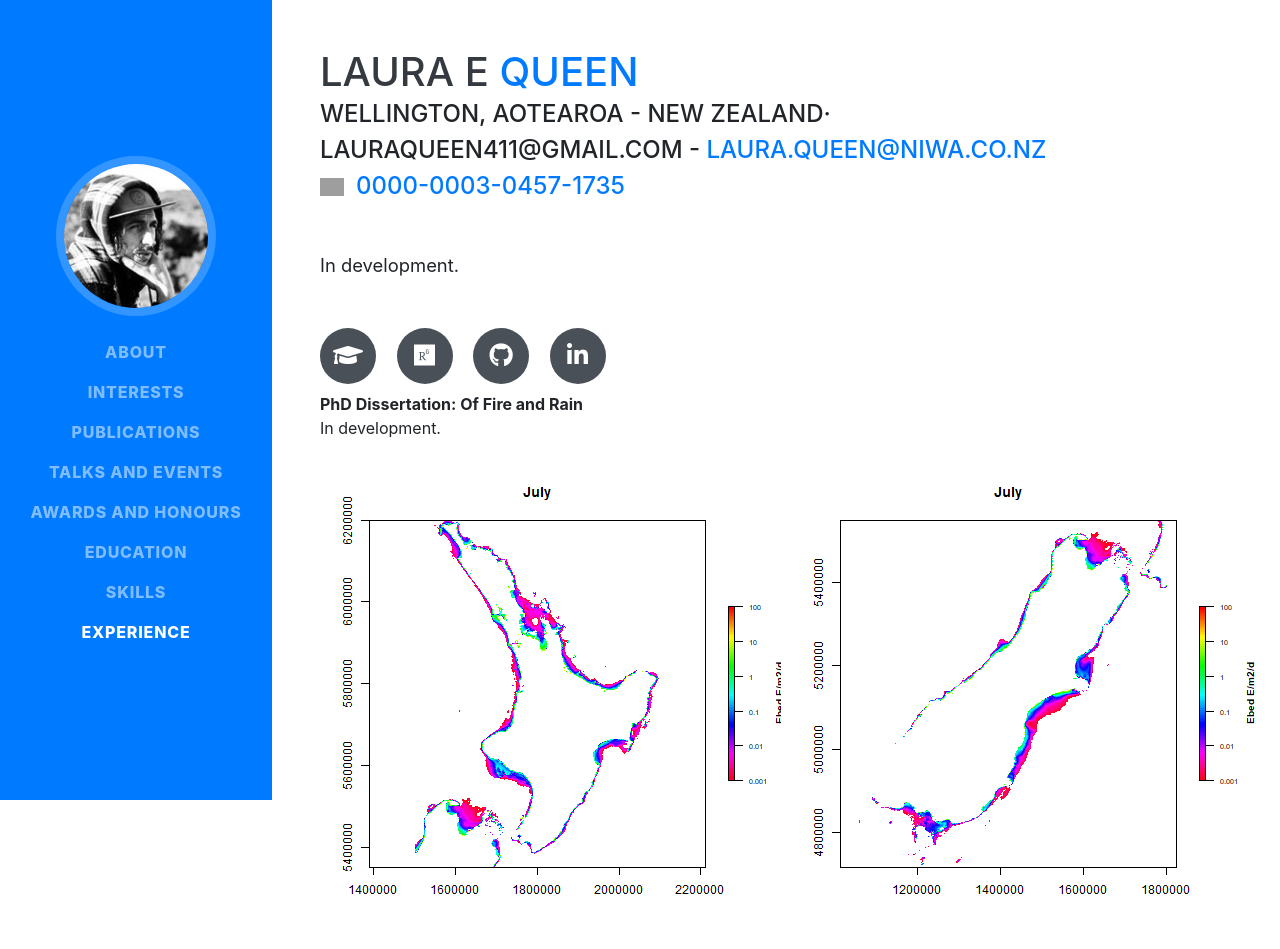
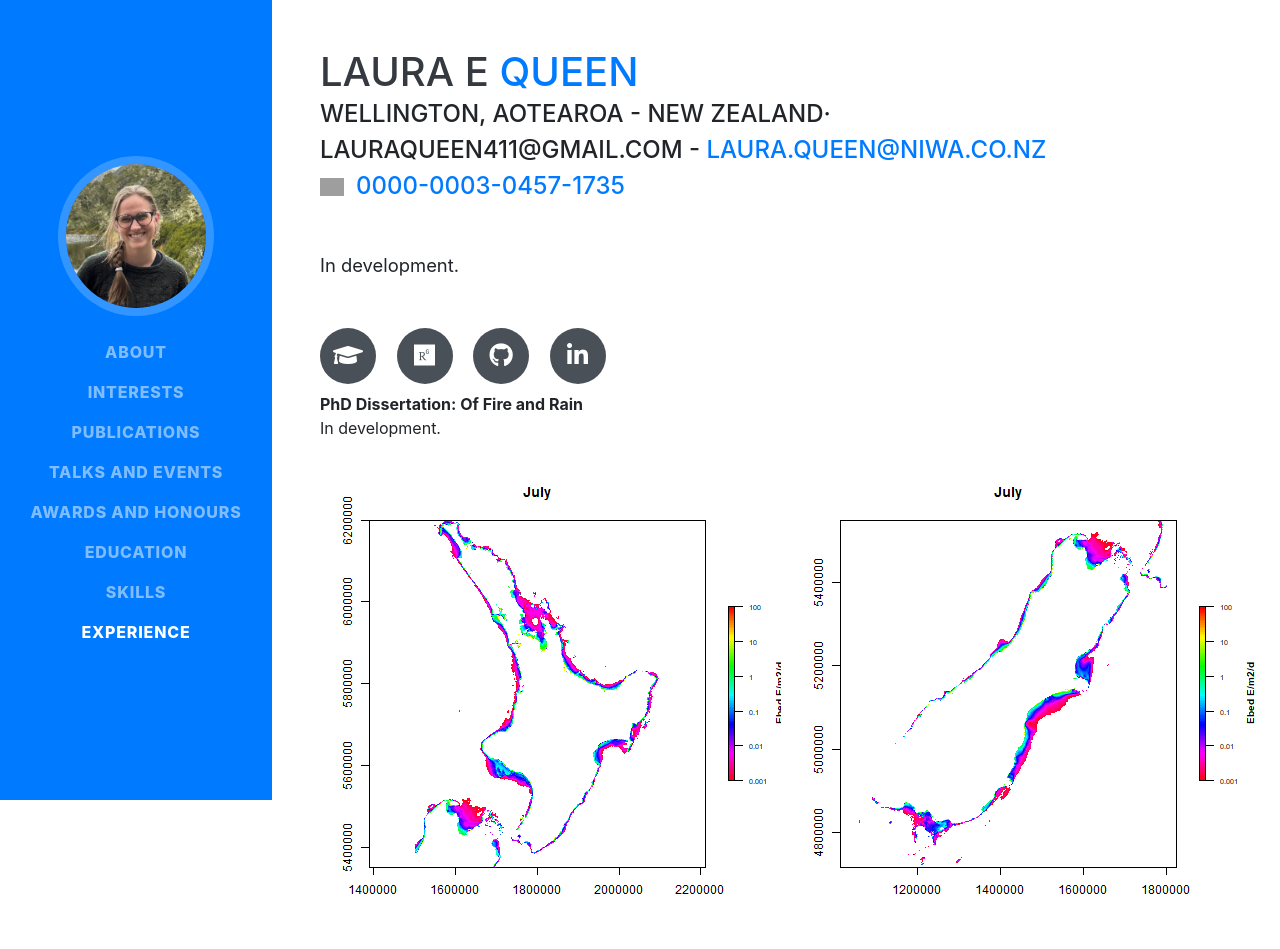
Before and after one commit to lauraqueen411/lauraqueen411.github.io, a website with bundled scripts: page index.html in a window 1280 px wide. Shown: the top 949 px of the page. Built offline with nearby package versions, Linux system fonts and the light colour scheme; grey boxes are pictures that could not be loaded; a web font is replaced by a local one.

Commit message:
Update index.html

```diff
--- a/index.html
+++ b/index.html
@@ -29,7 +29,7 @@
     <a class="navbar-brand js-scroll-trigger" href="#page-top">
       <span class="d-block d-lg-none">Laura Queen</span>
       <span class="d-none d-lg-block">
-        <img class="img-fluid img-profile rounded-circle mx-auto mb-2" src="img/profile_me.jpg" alt="">
+        <img class="img-fluid img-profile rounded-circle mx-auto mb-2" src="img/me.jpg" alt="">
       </span>
     </a>
     <button class="navbar-toggler" type="button" data-toggle="collapse" data-target="#navbarSupportedContent" aria-controls="navbarSupportedContent" aria-expanded="false" aria-label="Toggle navigation">
```
